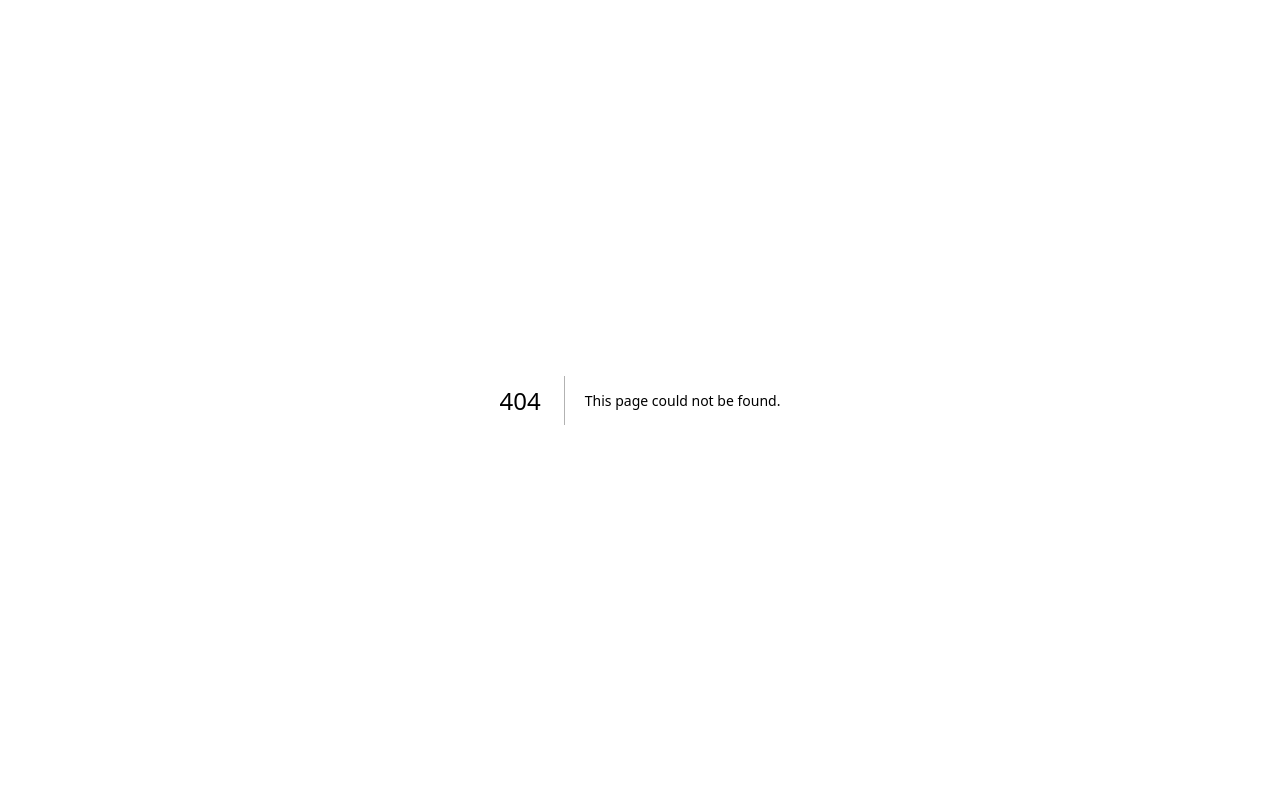
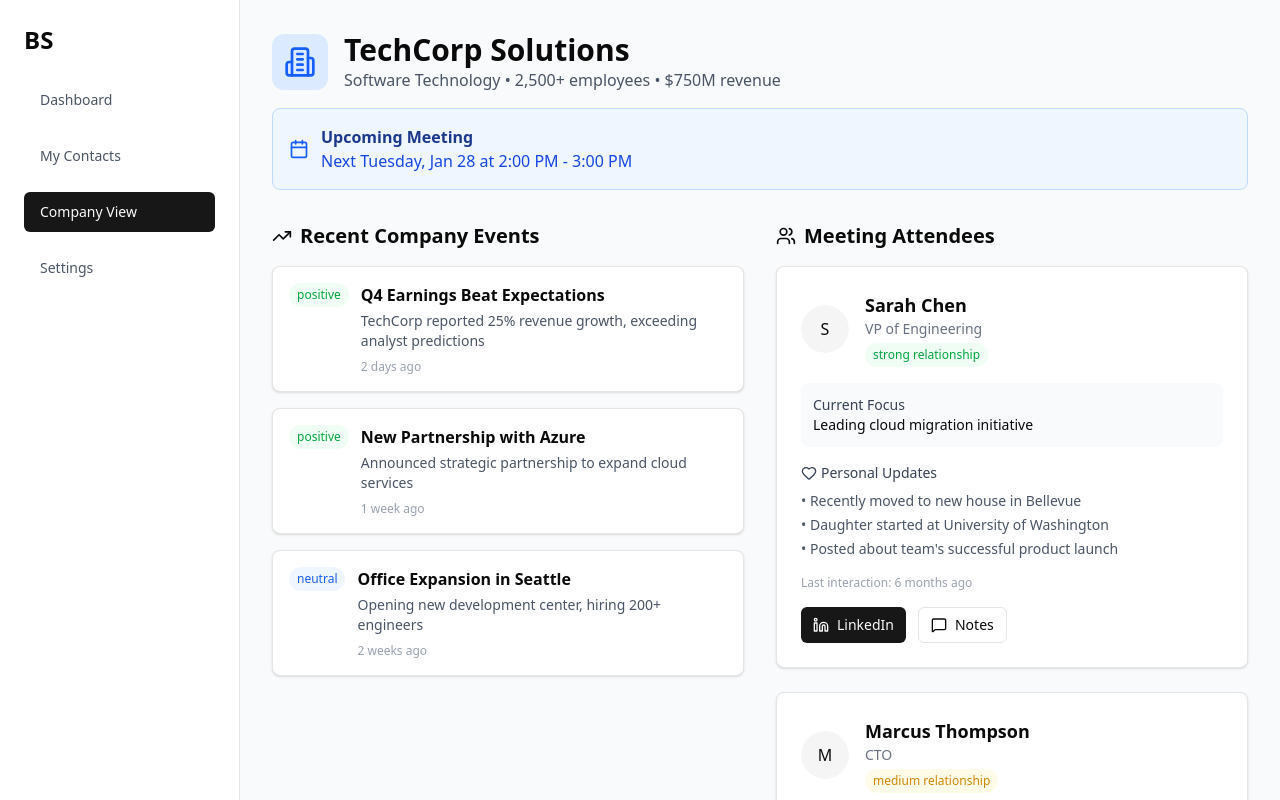
Before and after one commit to Geertvdc/zure-vibecoding, a Next.js app: page /company in a window 1280 px wide. Before the commit this address had no page. Shown: the top 800 px of the page. Built offline with nearby package versions, Linux system fonts and the light colour scheme.

Commit message:
Add company view mockup with navigation and mock data
Co-authored-by: Geertvdc <8984505+Geertvdc@users.noreply.github.com>

```diff
--- /dev/null
+++ b/src/app/company/page.tsx
@@ -0,0 +1,5 @@
+import CompanyView from "@/components/company-view";
+
+export default function CompanyPage() {
+  return <CompanyView />;
+}
--- /dev/null
+++ b/src/components/company-view.tsx
@@ -0,0 +1,243 @@
+import { Card, CardContent } from "@/components/ui/card";
+import { Button } from "@/components/ui/button";
+import { Avatar, AvatarFallback } from "@/components/ui/avatar";
+import { Building2, Calendar, Users, TrendingUp, Heart, Linkedin, MessageSquare } from "lucide-react";
+import Link from "next/link";
+
+export default function CompanyView() {
+  // Mock company data
+  const company = {
+    name: "TechCorp Solutions",
+    industry: "Software Technology",
+    employees: "2,500+",
+    revenue: "$750M",
+    meetingDate: "Next Tuesday, Jan 28",
+    meetingTime: "2:00 PM - 3:00 PM",
+  };
+
+  // Mock company news/events
+  const companyEvents = [
+    {
+      type: "company",
+      title: "Q4 Earnings Beat Expectations",
+      description: "TechCorp reported 25% revenue growth, exceeding analyst predictions",
+      date: "2 days ago",
+      impact: "positive",
+    },
+    {
+      type: "company",
+      title: "New Partnership with Azure",
+      description: "Announced strategic partnership to expand cloud services",
+      date: "1 week ago",
+      impact: "positive",
+    },
+    {
+      type: "company",
+      title: "Office Expansion in Seattle",
+      description: "Opening new development center, hiring 200+ engineers",
+      date: "2 weeks ago",
+      impact: "neutral",
+    },
+  ];
+
+  // Mock contacts at the company we're meeting
+  const meetingContacts = [
+    {
+      name: "Sarah Chen",
+      role: "VP of Engineering",
+      avatar: "S",
+      personalUpdates: [
+        "Recently moved to new house in Bellevue",
+        "Daughter started at University of Washington",
+        "Posted about team's successful product launch",
+      ],
+      workFocus: "Leading cloud migration initiative",
+      lastInteraction: "6 months ago",
+      relationshipStrength: "strong",
+    },
+    {
+      name: "Marcus Thompson",
+      role: "CTO",
+      avatar: "M",
+      personalUpdates: [
+        "Just returned from European vacation",
+        "Celebrating 10-year anniversary at TechCorp",
+        "Speaking at upcoming tech conference",
+      ],
+      workFocus: "Digital transformation strategy",
+      lastInteraction: "3 months ago",
+      relationshipStrength: "medium",
+    },
+    {
+      name: "Lisa Rodriguez",
+      role: "Head of Cloud Partnerships",
+      avatar: "L",
+      personalUpdates: [
+        "Marathon training for Boston Marathon",
+        "Recently promoted to current role",
+        "Active in local tech meetups",
+      ],
+      workFocus: "Strategic partnership development",
+      lastInteraction: "Never met",
+      relationshipStrength: "new",
+    },
+  ];
+
+  const getRelationshipColor = (strength: string) => {
+    switch (strength) {
+      case "strong": return "text-green-600 bg-green-50";
+      case "medium": return "text-yellow-600 bg-yellow-50";
+      case "new": return "text-blue-600 bg-blue-50";
+      default: return "text-gray-600 bg-gray-50";
+    }
+  };
+
+  const getImpactColor = (impact: string) => {
+    switch (impact) {
+      case "positive": return "text-green-600 bg-green-50";
+      case "negative": return "text-red-600 bg-red-50";
+      default: return "text-blue-600 bg-blue-50";
+    }
+  };
+
+  return (
+    <div className="flex min-h-screen bg-gray-50">
+      {/* Sidebar */}
+      <aside className="w-60 bg-white border-r p-6 flex flex-col gap-6">
+        <div className="text-2xl font-bold">BS</div>
+        <nav className="flex flex-col gap-4 text-gray-600">
+          <Link href="/">
+            <Button variant="ghost" className="justify-start w-full">
+              Dashboard
+            </Button>
+          </Link>
+          <Button variant="ghost" className="justify-start">
+            My Contacts
+          </Button>
+          <Button variant="default" className="justify-start">
+            Company View
+          </Button>
+          <Button variant="ghost" className="justify-start">
+            Settings
+          </Button>
+        </nav>
+      </aside>
+
+      {/* Main content */}
+      <main className="flex-1 p-8">
+        {/* Company Header */}
+        <div className="mb-8">
+          <div className="flex items-center gap-4 mb-4">
+            <div className="bg-blue-100 p-3 rounded-xl">
+              <Building2 className="w-8 h-8 text-blue-600" />
+            </div>
+            <div>
+              <h1 className="text-3xl font-bold">{company.name}</h1>
+              <p className="text-gray-600">{company.industry} • {company.employees} employees • {company.revenue} revenue</p>
+            </div>
+          </div>
+
+          <div className="bg-blue-50 border border-blue-200 rounded-lg p-4 flex items-center gap-3">
+            <Calendar className="w-5 h-5 text-blue-600" />
+            <div>
+              <div className="font-semibold text-blue-900">Upcoming Meeting</div>
+              <div className="text-blue-700">{company.meetingDate} at {company.meetingTime}</div>
+            </div>
+          </div>
+        </div>
+
+        <div className="grid grid-cols-1 lg:grid-cols-2 gap-8">
+          {/* Company Events & News */}
+          <div>
+            <h2 className="text-xl font-semibold mb-4 flex items-center gap-2">
+              <TrendingUp className="w-5 h-5" />
+              Recent Company Events
+            </h2>
+
+            <div className="space-y-4">
+              {companyEvents.map((event, i) => (
+                <Card key={i} className="shadow-sm">
+                  <CardContent className="p-4">
+                    <div className="flex items-start gap-3">
+                      <div className={`px-2 py-1 text-xs rounded-full ${getImpactColor(event.impact)}`}>
+                        {event.impact}
+                      </div>
+                      <div className="flex-1">
+                        <h3 className="font-semibold">{event.title}</h3>
+                        <p className="text-gray-600 text-sm mt-1">{event.description}</p>
+                        <p className="text-gray-400 text-xs mt-2">{event.date}</p>
+                      </div>
+                    </div>
+                  </CardContent>
+                </Card>
+              ))}
+            </div>
+          </div>
+
+          {/* Meeting Attendees */}
+          <div>
+            <h2 className="text-xl font-semibold mb-4 flex items-center gap-2">
+              <Users className="w-5 h-5" />
+              Meeting Attendees
+            </h2>
+
+            <div className="space-y-6">
+              {meetingContacts.map((contact, i) => (
+                <Card key={i} className="shadow-sm">
+                  <CardContent className="p-6">
+                    {/* Contact Header */}
+                    <div className="flex items-center gap-4 mb-4">
+                      <Avatar className="h-12 w-12">
+                        <AvatarFallback>{contact.avatar}</AvatarFallback>
+                      </Avatar>
+                      <div className="flex-1">
+                        <div className="font-semibold text-lg">{contact.name}</div>
+                        <div className="text-sm text-gray-500">{contact.role}</div>
+                        <div className={`inline-flex items-center px-2 py-1 text-xs rounded-full mt-1 ${getRelationshipColor(contact.relationshipStrength)}`}>
+                          {contact.relationshipStrength} relationship
+                        </div>
+                      </div>
+                    </div>
+
+                    {/* Work Focus */}
+                    <div className="mb-4 p-3 bg-gray-50 rounded-lg">
+                      <div className="text-sm font-medium text-gray-700">Current Focus</div>
+                      <div className="text-sm">{contact.workFocus}</div>
+                    </div>
+
+                    {/* Personal Updates */}
+                    <div className="mb-4">
+                      <div className="text-sm font-medium text-gray-700 mb-2 flex items-center gap-1">
+                        <Heart className="w-4 h-4" />
+                        Personal Updates
+                      </div>
+                      <ul className="space-y-1">
+                        {contact.personalUpdates.map((update, j) => (
+                          <li key={j} className="text-sm text-gray-600">• {update}</li>
+                        ))}
+                      </ul>
+                    </div>
+
+                    <div className="text-xs text-gray-400 mb-4">
+                      Last interaction: {contact.lastInteraction}
+                    </div>
+
+                    {/* Actions */}
+                    <div className="flex gap-3">
+                      <Button size="sm" variant="default" className="flex items-center gap-2">
+                        <Linkedin className="w-4 h-4" /> LinkedIn
+                      </Button>
+                      <Button size="sm" variant="outline" className="flex items-center gap-2">
+                        <MessageSquare className="w-4 h-4" /> Notes
+                      </Button>
+                    </div>
+                  </CardContent>
+                </Card>
+              ))}
+            </div>
+          </div>
+        </div>
+      </main>
+    </div>
+  );
+}
--- a/src/components/dashboard.tsx
+++ b/src/components/dashboard.tsx
@@ -2,6 +2,7 @@ import { Card, CardContent } from "@/components/ui/card";
 import { Button } from "@/components/ui/button";
 import { Avatar, AvatarFallback } from "@/components/ui/avatar";
 import { Bell, MessageSquare, Linkedin } from "lucide-react";
+import Link from "next/link";
 
 export default function Dashboard() {
   const interactions = [
@@ -37,12 +38,17 @@ export default function Dashboard() {
       <aside className="w-60 bg-white border-r p-6 flex flex-col gap-6">
         <div className="text-2xl font-bold">BS</div>
         <nav className="flex flex-col gap-4 text-gray-600">
-          <Button variant="ghost" className="justify-start">
+          <Button variant="default" className="justify-start">
             Dashboard
           </Button>
           <Button variant="ghost" className="justify-start">
             My Contacts
           </Button>
+          <Link href="/company">
+            <Button variant="ghost" className="justify-start w-full">
+              Company View
+            </Button>
+          </Link>
           <Button variant="ghost" className="justify-start">
             Settings
           </Button>
```
